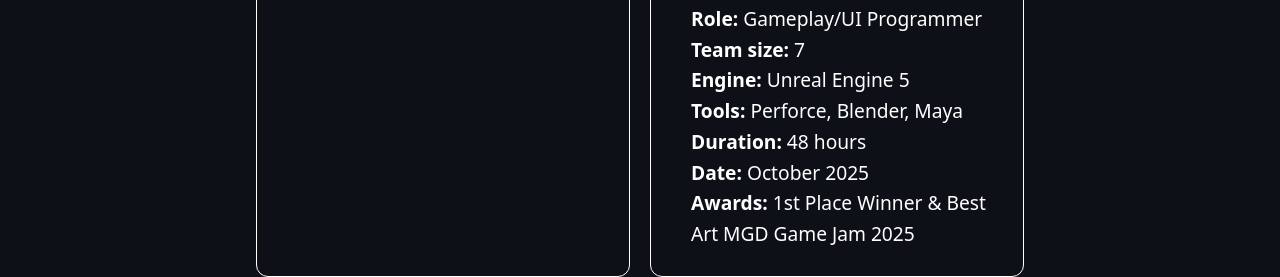
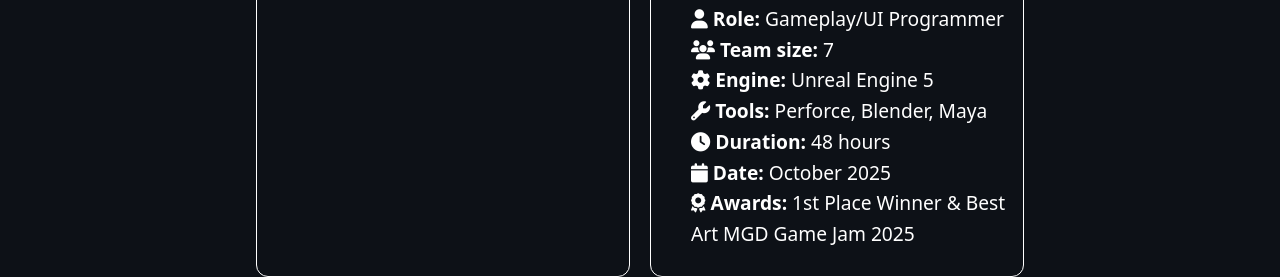
Before and after one commit to SantySantos/my-portfolio, a plain HTML site: page KillerJournalist.html in a window 1280 px wide. Shown: the part 638-915 px from the top of the page. Drawn offline with nearby package versions, Linux system fonts and the light colour scheme; a web font is replaced by a local one.

Commit message:
Add Font Awesome icons to project info sections
Enhanced the project info sections in KillerJournalist.html, ScatteredTime.html, SelfReflection.html, and StemsFromNothing.html by adding relevant Font Awesome icons to each project attribute for improved visual clarity and consistency.

```diff
--- a/KillerJournalist.html
+++ b/KillerJournalist.html
@@ -77,13 +77,13 @@
         <div class="game-card">
           <h2>Project Info</h2>
           <p>
-            <strong>Role:</strong> Gameplay/UI Programmer<br>
-            <strong>Team size:</strong> 7 <br>
-            <strong>Engine:</strong> Unreal Engine 5<br>
-            <strong>Tools:</strong> Perforce, Blender, Maya<br>
-            <strong>Duration:</strong> 48 hours<br>
-            <strong>Date:</strong> October 2025<br>
-            <strong>Awards:</strong> 1st Place Winner & Best Art MGD Game Jam 2025<br>
+            <i class="fa-solid fa-user"></i> <strong>Role:</strong> Gameplay/UI Programmer<br>
+            <i class="fa-solid fa-users"></i> <strong>Team size:</strong> 7 <br>
+            <i class="fa-solid fa-gear"></i> <strong>Engine:</strong> Unreal Engine 5<br>
+            <i class="fa-solid fa-wrench"></i> <strong>Tools:</strong> Perforce, Blender, Maya<br>
+            <i class="fa-solid fa-clock"></i> <strong>Duration:</strong> 48 hours<br>
+            <i class="fa-solid fa-calendar"></i> <strong>Date:</strong> October 2025<br>
+            <i class="fa-solid fa-award"></i> <strong>Awards:</strong> 1st Place Winner & Best Art MGD Game Jam 2025<br>
           </p>
         </div>
       </div>
```
Also changed, not shown: ScatteredTime.html (+7 -7 lines), SelfReflection.html (+7 -7 lines), StemsFromNothing.html (+7 -7 lines).
